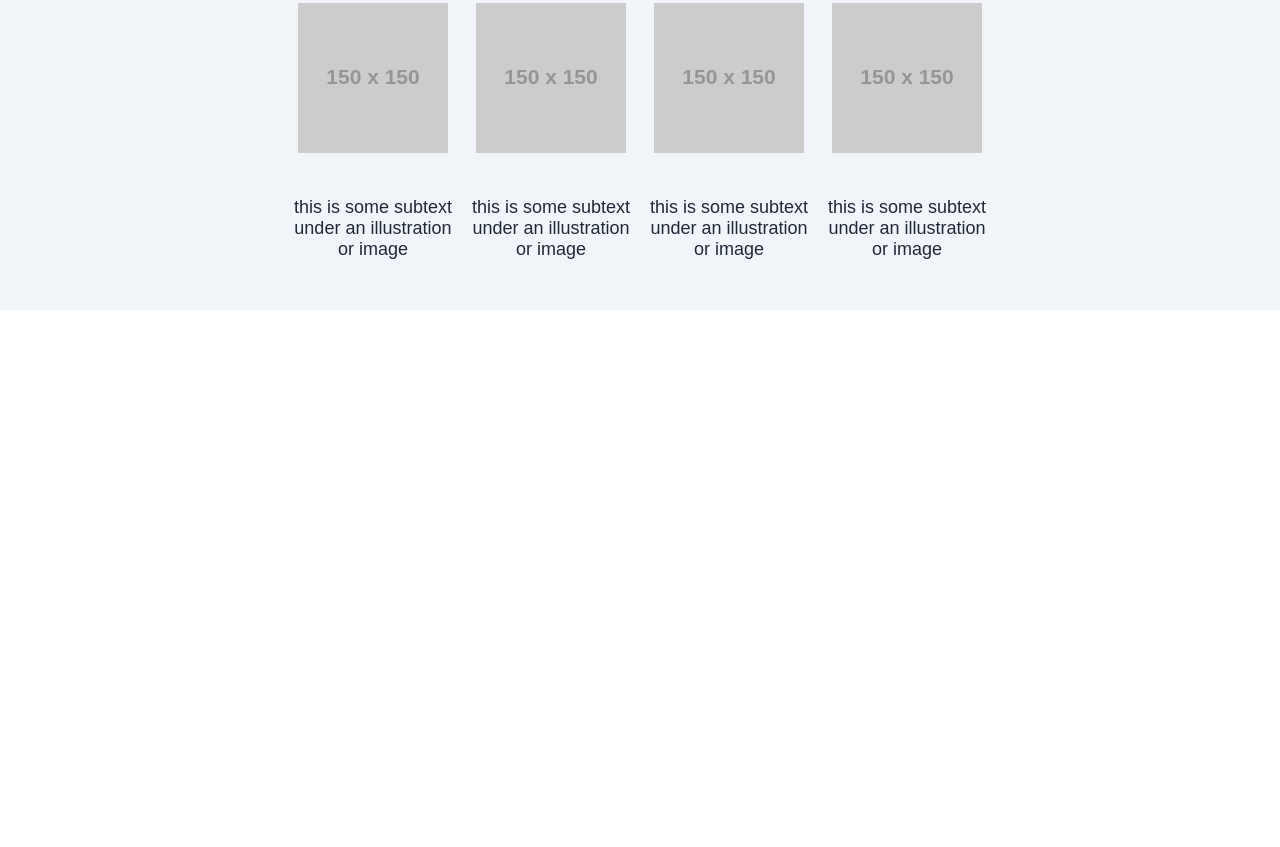
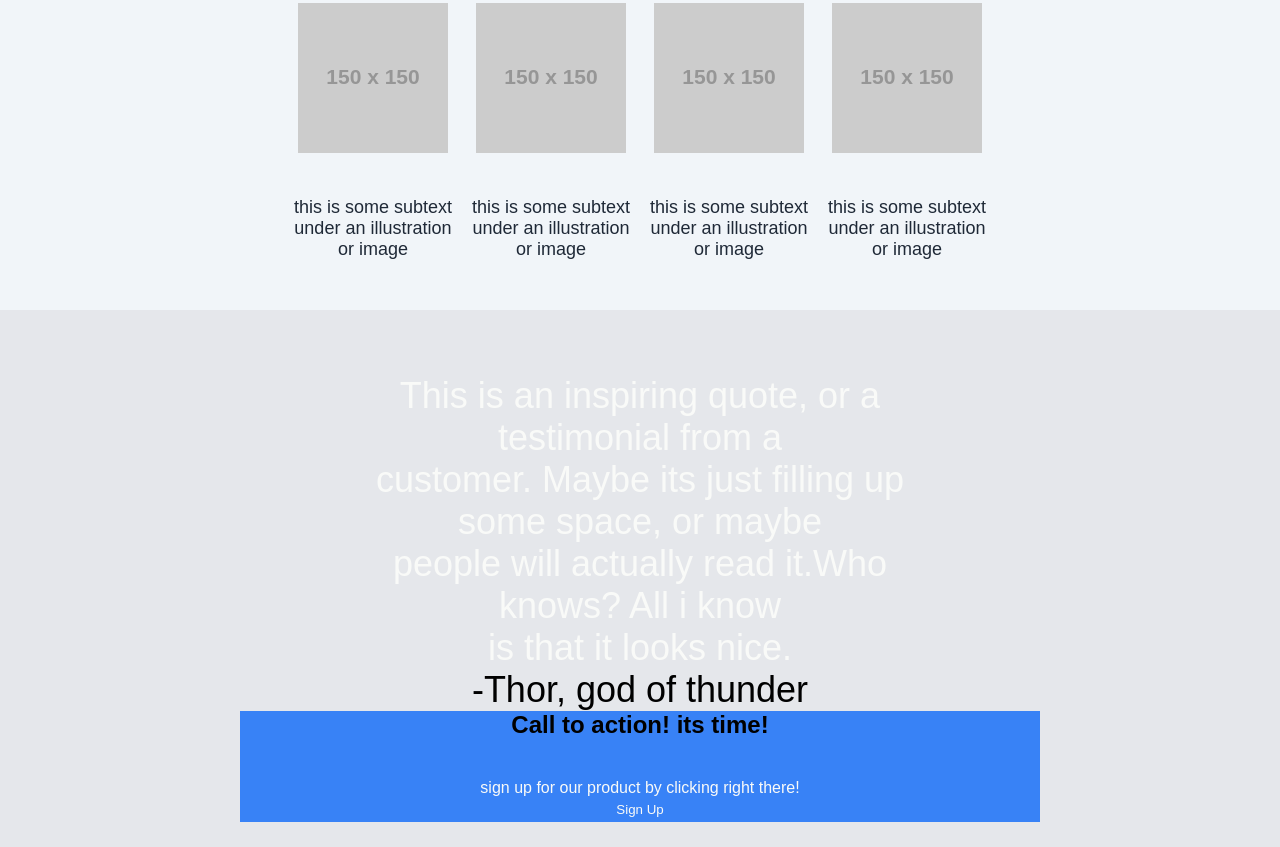
Before and after one commit to Ashrodders/odin-landing-page, a plain HTML site: page index.html in a window 1280 px wide. Shown: the part 631-1478 px from the top of the page. Before the commit the page ends 941 px from the top, so only its background shows below. Drawn offline with Linux system fonts and the light colour scheme; placeholder pictures from the web are drawn by us.

Commit message:
done another section in odin project landing page

```diff
--- a/index.html
+++ b/index.html
@@ -7,6 +7,7 @@
     <link rel="stylesheet" href="style.css">
 </head>
 <body>
+    <!--this is the header section-->
 <div class="header-hero-wrapper">
     <div class="header">
         <img class="header-logo" src="https://via.placeholder.com/50" alt="company logo">
@@ -16,6 +17,7 @@
             <li><a href="#">Get a quote</a></li>
         </ul>
     </div>
+    <!--this is the hero section-->
     <div class="hero">
         <div class="left-hero">
             <h1>This website is awesome</h1>
@@ -48,5 +50,30 @@
         </div>
     </div>
 </div>
+<!--this is the qoute section-->
+
+<div class="testimonial-section">
+  <div class ="container">
+      <blockquote>
+       <p>This is an inspiring quote, or a testimonial from a<br>customer. Maybe its just filling up some space, or maybe<br> people will actually read it.Who knows? All i know<br> is that it looks nice.</p>
+       <footer>-Thor, god of thunder</footer>
+      </blockquote>
+
+  </div>
+  <!--this is the call to action section-->
+  <div class="call-to-action-section">
+   <div class="container2">
+    <div class="text">
+      <h2> Call to action! its time!</h2>
+        <p>sign up for our product by clicking right there!</p>
+        <button class="btn-call">Sign Up</button>
+
+    </div>
+   </div>
+
+
+  </div>
+
+</div>
 </body>
 </html>
--- a/style.css
+++ b/style.css
@@ -117,9 +117,41 @@ text-align: center;
 
 .info-item {
     text-align: center;
+    color: #1f2937;
 }
 
 .info-item p {
     font-size:18px;
     color: #1f2937;
 }
+
+/* This i the qoute section  */
+
+.testimonial-section {
+    background-color:#e5e7eb;
+    padding:25px 0;
+    text-align: center;
+
+}
+
+.testimonial-section blockquote {
+    max-width: 600px;
+    margin: 0 auto;
+    font-size:36px;
+}
+.call-to-action-section{
+
+
+}.container2 {
+background-color:#3882f6;
+max-width: 800px;
+margin:0 auto;
+padding: 0 20 px;
+
+}
+
+.btn-call {
+    background-color: #3882f6;
+    color:#f9faf8;
+    border: none;
+}
```
